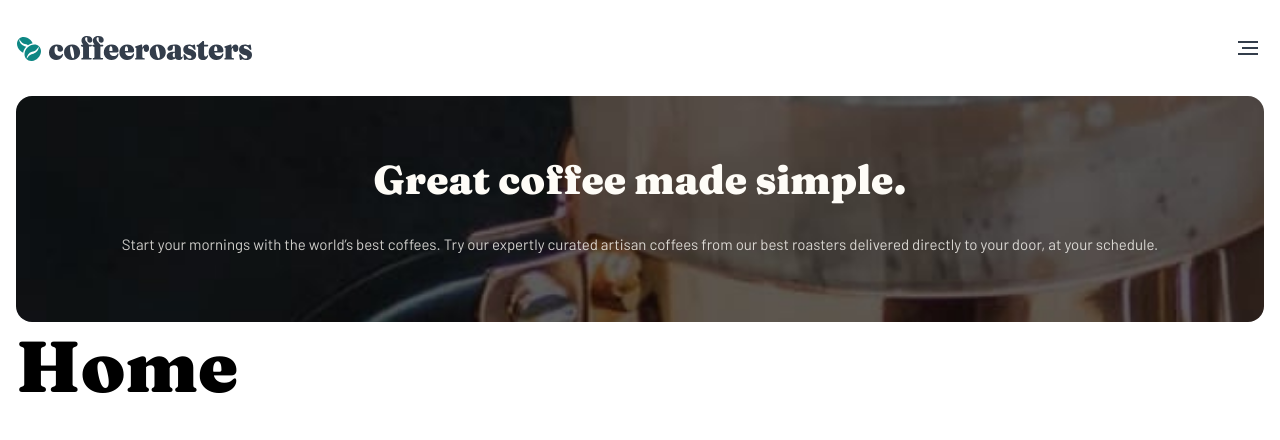
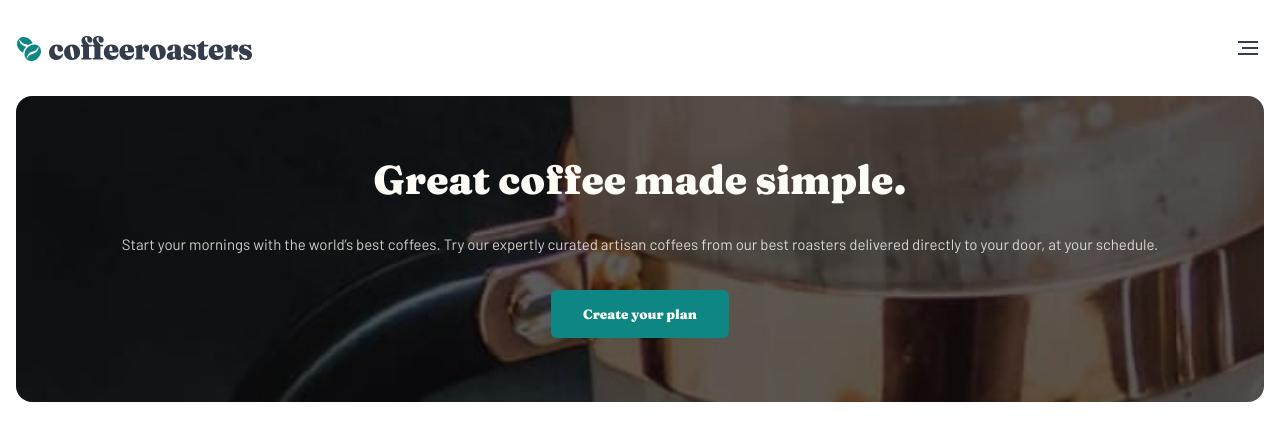
Before and after one commit to DrKlonk/fem-coffee, a Vue app: page / in a window 1280 px wide. Shown: the top 440 px of the page. Built offline with nearby package versions, Linux system fonts and the light colour scheme.

Commit message:
Appbutton

```diff
--- /dev/null
+++ b/src/components/ui/AppButton.vue
@@ -0,0 +1,36 @@
+<template>
+  <button class="btn" @click="routerPush">
+    <slot>
+      Create your plan
+    </slot>
+  </button>
+</template>
+
+<script>
+export default {
+  name: "AppButton",
+  props: {
+    link: {
+      type: String,
+      default: "create-plan",
+    },
+  },
+  methods: {
+    routerPush() {
+      this.$router.push(this.link)
+    },
+  },
+}
+</script>
+
+<style lang="scss" scoped>
+.btn {
+  outline: none;
+  padding: 1rem 2rem;
+  background-color: $color-cyan;
+  font-family: "Fraunces";
+  border: none;
+  border-radius: 0.375rem;
+  color: $color-light-cream;
+}
+</style>
--- a/src/components/ui/HeroImage.vue
+++ b/src/components/ui/HeroImage.vue
@@ -1,13 +1,25 @@
 <template>
-  <div class="hero-image" :class="imgClass">
+  <section class="hero-image" :class="imgClass">
     <h1 class="hero-image__heading"><slot name="heading"></slot></h1>
-    <p class="hero-image__paragraph"><slot name="text"></slot></p>
-  </div>
+    <p
+      class="hero-image__paragraph"
+      :class="{ 'm-bottom-medium': hasButtonSlot }"
+    >
+      <slot name="text"></slot>
+    </p>
+    <slot name="button"></slot>
+  </section>
 </template>
 <script>
 export default {
+  name: "HeroImage",
   props: {
     imgClass: String,
+  },
+  computed: {
+    hasButtonSlot() {
+      return !!this.$slots.button
+    },
   },
 }
 </script>
--- a/src/pages/AboutUs.vue
+++ b/src/pages/AboutUs.vue
@@ -7,7 +7,6 @@
       door, at your schedule.</template
     >
   </HeroImage>
-  <h1>Home</h1>
 </template>
 
 <script>
--- a/src/pages/Home.vue
+++ b/src/pages/Home.vue
@@ -6,16 +6,19 @@
       curated artisan coffees from our best roasters delivered directly to your
       door, at your schedule.</template
     >
+    <template v-slot:button><AppButton /></template>
   </HeroImage>
-  <h1>Home</h1>
+  <section class="our-collection"></section>
 </template>
 
 <script>
 import HeroImage from "@/components/ui/HeroImage"
+import AppButton from "../components/ui/AppButton.vue"
 export default {
   name: "Home",
   components: {
     HeroImage,
+    AppButton,
   },
 }
 </script>
--- a/src/scss/main.scss
+++ b/src/scss/main.scss
@@ -23,3 +23,7 @@ h1.title-alternate {
 p {
   font-family: Barlow, Arial, Helvetica, sans-serif;
 }
+
+.m-bottom-medium {
+  margin-bottom: 2rem;
+}
--- a/vue.config.js
+++ b/vue.config.js
@@ -4,9 +4,9 @@ module.exports = {
       sass: {
         additionalData: `
               @import "@/scss/main.scss";
-              @import "@/scss/_variables.scss";
+              @import "@/scss/variables.scss";
             `,
       },
     },
   },
-};
+}
```
Also changed, not shown: src/scss/variables.scss (renamed from src/scss/_variables.scss), 1 other file (tests, documents, lock files or other folders).
